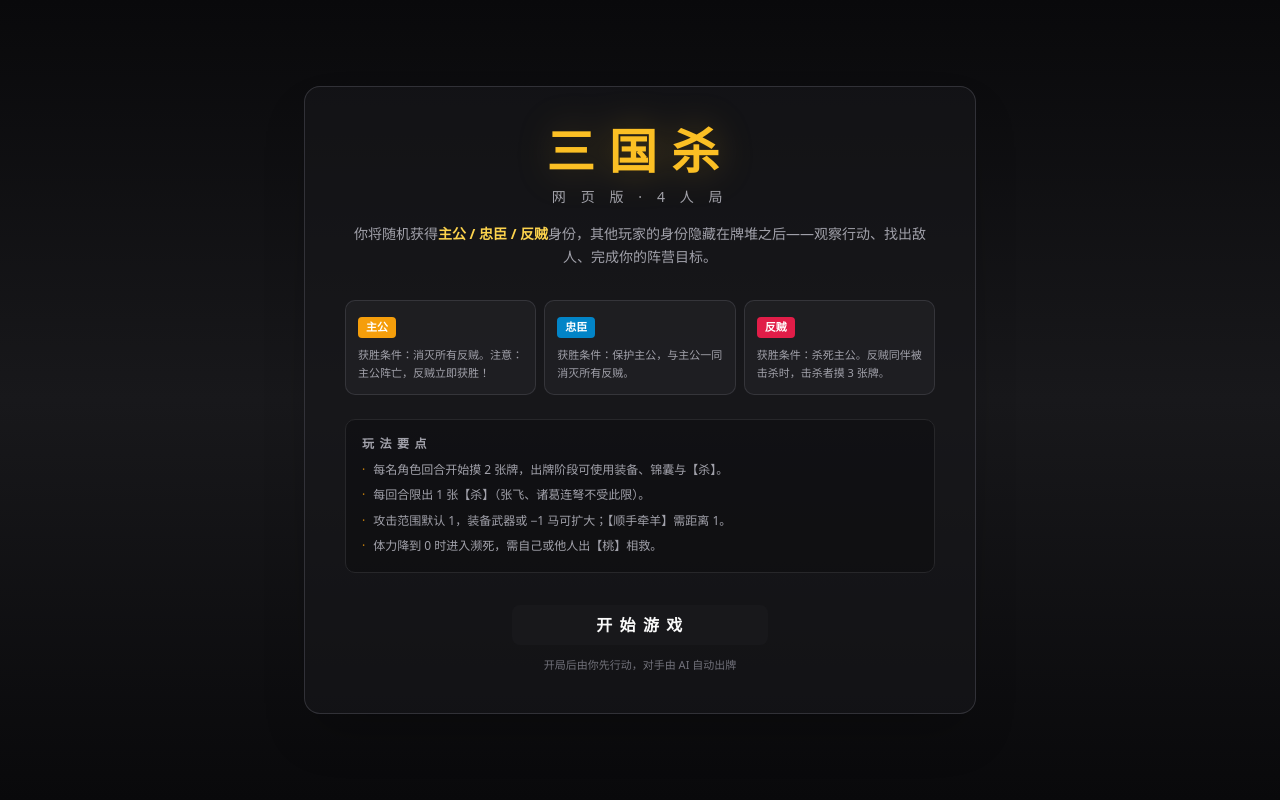
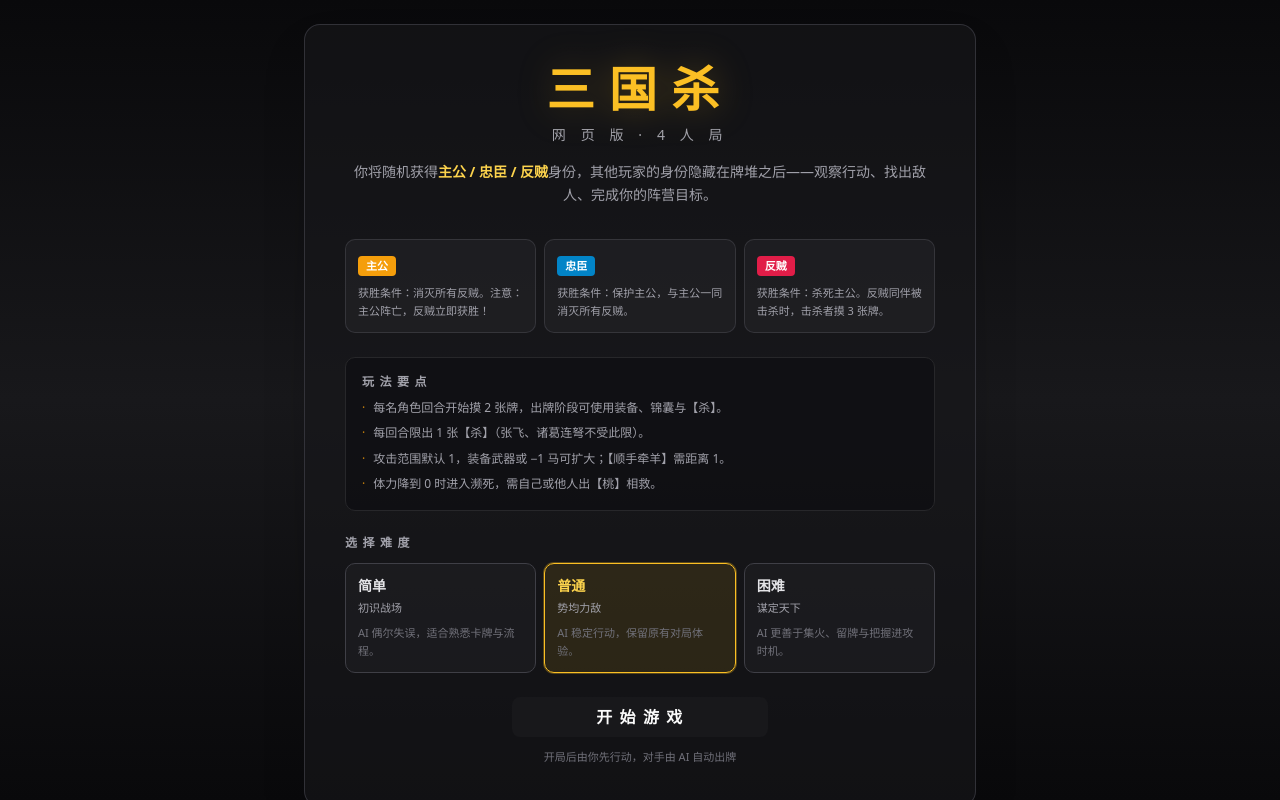
Before and after one commit to jaura-ff/sanguosha, a React (Vite) app: page / in a window 1280 px wide. Built offline with nearby package versions, Linux system fonts and the light colour scheme.

Commit message:
feat: add game difficulty selection

```diff
--- a/src/App.tsx
+++ b/src/App.tsx
@@ -4,6 +4,7 @@ import {
 } from './game/engine'
 import type { Action, Card, GameState, Player } from './game/engine'
 import { aiAction } from './game/ai'
+import type { Difficulty } from './game/ai'
 import { Button } from '@/components/ui/button'
 
 const IDENTITY_COLOR: Record<string, string> = {
@@ -110,7 +111,32 @@ const IDENTITY_DESC: Record<string, string> = {
   反贼: '获胜条件：杀死主公。反贼同伴被击杀时，击杀者摸 3 张牌。',
 }
 
-function StartScreen({ onStart }: { onStart: () => void }) {
+const DIFFICULTIES: Array<{
+  value: Difficulty
+  name: string
+  label: string
+  description: string
+}> = [
+  { value: 'easy', name: '简单', label: '初识战场', description: 'AI 偶尔失误，适合熟悉卡牌与流程。' },
+  { value: 'normal', name: '普通', label: '势均力敌', description: 'AI 稳定行动，保留原有对局体验。' },
+  { value: 'hard', name: '困难', label: '谋定天下', description: 'AI 更善于集火、留牌与把握进攻时机。' },
+]
+
+const DIFFICULTY_NAMES: Record<Difficulty, string> = {
+  easy: '简单',
+  normal: '普通',
+  hard: '困难',
+}
+
+function StartScreen({
+  difficulty,
+  onDifficultyChange,
+  onStart,
+}: {
+  difficulty: Difficulty
+  onDifficultyChange: (difficulty: Difficulty) => void
+  onStart: () => void
+}) {
   const rules = [
     '每名角色回合开始摸 2 张牌，出牌阶段可使用装备、锦囊与【杀】。',
     '每回合限出 1 张【杀】（张飞、诸葛连弩不受此限）。',
@@ -155,7 +181,37 @@ function StartScreen({ onStart }: { onStart: () => void }) {
             </ul>
           </div>
 
-          <div className="mt-8 flex flex-col items-center gap-3">
+          <fieldset className="mt-6">
+            <legend className="mb-3 text-xs font-bold tracking-widest text-zinc-400">选 择 难 度</legend>
+            <div className="grid gap-2 sm:grid-cols-3">
+              {DIFFICULTIES.map((item) => {
+                const active = difficulty === item.value
+                return (
+                  <button
+                    key={item.value}
+                    type="button"
+                    aria-pressed={active}
+                    onClick={() => onDifficultyChange(item.value)}
+                    className={[
+                      'rounded-lg border p-3 text-left transition-all duration-200 active:scale-[0.98]',
+                      'focus-visible:outline focus-visible:outline-2 focus-visible:outline-offset-2 focus-visible:outline-amber-400',
+                      active
+                        ? 'border-amber-400 bg-amber-400/10 ring-1 ring-amber-400/30'
+                        : 'border-zinc-700 bg-zinc-800/40 hover:border-zinc-500 hover:bg-zinc-800/70',
+                    ].join(' ')}
+                  >
+                    <div className={active ? 'text-sm font-bold text-amber-300' : 'text-sm font-bold text-zinc-200'}>
+                      {item.name}
+                    </div>
+                    <div className="mt-1 text-[11px] font-medium text-zinc-400">{item.label}</div>
+                    <div className="mt-2 text-[11px] leading-relaxed text-zinc-500">{item.description}</div>
+                  </button>
+                )
+              })}
+            </div>
+          </fieldset>
+
+          <div className="mt-6 flex flex-col items-center gap-3">
             <Button
               size="lg"
               className="w-full sm:w-64 text-base font-bold tracking-widest"
@@ -175,6 +231,7 @@ interface HoverTip { x: number; y: number; title: string; lines: string[] }
 
 export default function App() {
   const [started, setStarted] = useState(false)
+  const [difficulty, setDifficulty] = useState<Difficulty>('normal')
   const [state, setState] = useState<GameState>(() => newGame())
   const [hoverTip, setHoverTip] = useState<HoverTip | null>(null)
   const [selected, setSelected] = useState<number[]>([])
@@ -193,12 +250,11 @@ export default function App() {
 
   useEffect(() => {
     if (!started) return
-    const act = aiAction(state)
+    const act = aiAction(state, difficulty)
     if (!act) return
     const t = setTimeout(() => dispatch(act), 900)
     return () => clearTimeout(t)
-    // eslint-disable-next-line react-hooks/exhaustive-deps
-  }, [state, started])
+  }, [state, started, difficulty])
 
   useEffect(() => {
     logRef.current?.scrollTo({ top: logRef.current.scrollHeight })
@@ -237,7 +293,15 @@ export default function App() {
     setStarted(false)
   }
 
-  if (!started) return <StartScreen onStart={startGame} />
+  if (!started) {
+    return (
+      <StartScreen
+        difficulty={difficulty}
+        onDifficultyChange={setDifficulty}
+        onStart={startGame}
+      />
+    )
+  }
 
   const usableForPending = (card: Card): boolean => {
     if (!myPending) return false
@@ -361,6 +425,9 @@ export default function App() {
           <span>牌堆 {state.deck.length}</span>
           <span>弃牌堆 {state.discardPile.length}</span>
           <span>攻击范围 {attackRange(me)}</span>
+          <span className="rounded border border-amber-500/40 bg-amber-500/10 px-2 py-0.5 text-amber-300">
+            {DIFFICULTY_NAMES[difficulty]}
+          </span>
           {!state.winner && (
             <Button
               size="sm"
--- a/src/game/ai.ts
+++ b/src/game/ai.ts
@@ -1,6 +1,8 @@
 // AI 决策 v2：适配装备、距离、新卡牌
 import { canBeSha, canBeShan, distance, inRange } from './engine'
 import type { Action, GameState, Player } from './engine'
+
+export type Difficulty = 'easy' | 'normal' | 'hard'
 
 function enemiesOf(s: GameState, p: Player): Player[] {
   const rebels = s.players.filter((x) => x.alive && x.identity === '反贼')
@@ -11,10 +13,11 @@ function enemiesOf(s: GameState, p: Player): Player[] {
   return rebels
 }
 
-function pickTarget(s: GameState, p: Player, mustInRange: boolean): number | undefined {
+function pickTarget(s: GameState, p: Player, mustInRange: boolean, difficulty: Difficulty): number | undefined {
   let foes = enemiesOf(s, p)
   if (mustInRange) foes = foes.filter((f) => inRange(s, p.id, f.id))
   if (!foes.length) return undefined
+  if (difficulty === 'easy') return foes[Math.floor(Math.random() * foes.length)].id
   foes.sort((a, b) => a.hp - b.hp || a.hand.length - b.hand.length)
   return foes[0].id
 }
@@ -23,7 +26,7 @@ function hasCards(p: Player): boolean {
   return p.hand.length > 0 || Object.keys(p.equip).length > 0 || p.judge.length > 0
 }
 
-export function aiAction(s: GameState): Action | null {
+export function aiAction(s: GameState, difficulty: Difficulty = 'normal'): Action | null {
   if (s.winner) return null
 
   // 1. 响应阶段
@@ -35,6 +38,11 @@ export function aiAction(s: GameState): Action | null {
     if (pid === null) return null
     const p = s.players[pid]
     if (p.isHuman) return null
+
+    // 简单难度下 AI 偶尔会错过响应，让新手有更宽松的进攻空间。
+    if (difficulty === 'easy' && Math.random() < 0.3) {
+      return { type: 'respond', pid, cardId: null }
+    }
 
     if (pd.kind === 'shan') {
       const shan = p.hand.find((cd) => canBeShan(p, cd))
@@ -77,6 +85,11 @@ export function aiAction(s: GameState): Action | null {
 
   if (s.phase !== 'play') return null
 
+  // 简单难度下 AI 偶尔会提前收手，但仍会正常完成回合。
+  if (difficulty === 'easy' && Math.random() < 0.22) {
+    return { type: 'endPlay', pid: p.id }
+  }
+
   // 2.1 装备（优先武器，其次防具、马）
   const equipOrder = ['weapon', 'armor', 'minus', 'plus'] as const
   for (const slot of equipOrder) {
@@ -98,8 +111,8 @@ export function aiAction(s: GameState): Action | null {
     if (junk.length >= 2) return { type: 'zhiheng', pid: p.id, cardIds: junk.map((x) => x.id) }
   }
 
-  const rangeTarget = pickTarget(s, p, true)
-  const anyTarget = pickTarget(s, p, false)
+  const rangeTarget = pickTarget(s, p, true, difficulty)
+  const anyTarget = pickTarget(s, p, false, difficulty)
 
   // 2.5 杀（优先真杀，其次闪转化，关羽最后才用武圣转化其他红牌）
   if (rangeTarget !== undefined) {
@@ -119,13 +132,14 @@ export function aiAction(s: GameState): Action | null {
     const t = s.players[anyTarget]
     // 2.6 决斗
     const juedou = p.hand.find((x) => x.name === '决斗')
-    if (juedou && t.hand.length <= p.hand.filter((x) => canBeSha(p, x)).length) {
+    const shaCount = p.hand.filter((x) => canBeSha(p, x)).length
+    if (juedou && (difficulty === 'hard' ? shaCount > 0 && t.hand.length <= shaCount + 1 : t.hand.length <= shaCount)) {
       return { type: 'play', pid: p.id, cardId: juedou.id, targetId: anyTarget }
     }
     // 2.7 AOE
     const foes = enemiesOf(s, p).length
     const aoe = p.hand.find((x) => x.name === '南蛮入侵' || x.name === '万箭齐发')
-    if (aoe && foes >= 2) return { type: 'play', pid: p.id, cardId: aoe.id }
+    if (aoe && foes >= (difficulty === 'hard' ? 1 : 2)) return { type: 'play', pid: p.id, cardId: aoe.id }
     // 2.8 乐不思蜀（对核心敌人）
     const le = p.hand.find((x) => x.name === '乐不思蜀')
     if (le && !t.judge.some((x) => x.name === '乐不思蜀')) {
```
